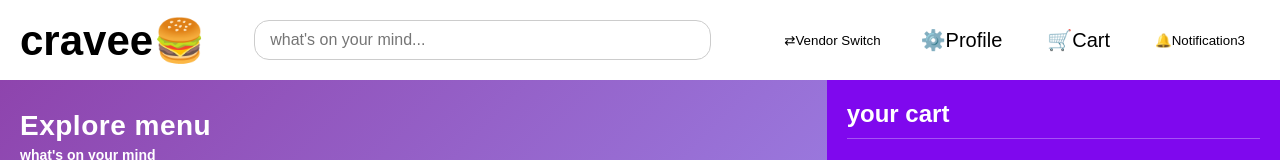
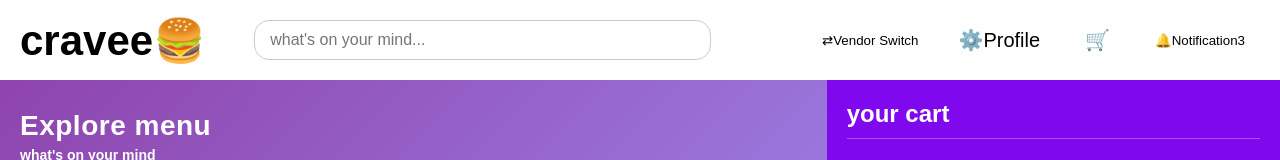
Before and after one commit to mrujjwalkandpal/crispy-garbanzo, a React (Vite) app: page / in a window 1280 px wide. Shown: the top 160 px of the page. Built offline with nearby package versions, Linux system fonts and the light colour scheme.

Commit message:
Update Navbar.jsx

```diff
--- a/src/components/Navbar.jsx
+++ b/src/components/Navbar.jsx
@@ -22,8 +22,7 @@ const Navbar = () => {
                                                                                                                             </a>
                                                                                                                                     <a href="/cart" className="nav-item">
                                                                                                                                               <span className="icon-placeholder">🛒</span>
-                                                                                                                                                        <span className="nav-label">Cart</span>
-                                                                                                                                                                </a>
+                                                                                                                                                                                                                                                                                                                     </a>
                                                                                                                                                                         <button className="nav-item" aria-label="Notification">
                                                                                                                                                                                   <span className="icon-placeholder">&#x1F514;</span>
                                                                                                                                                                                             <span className="nav-label">Notification</span>
```
